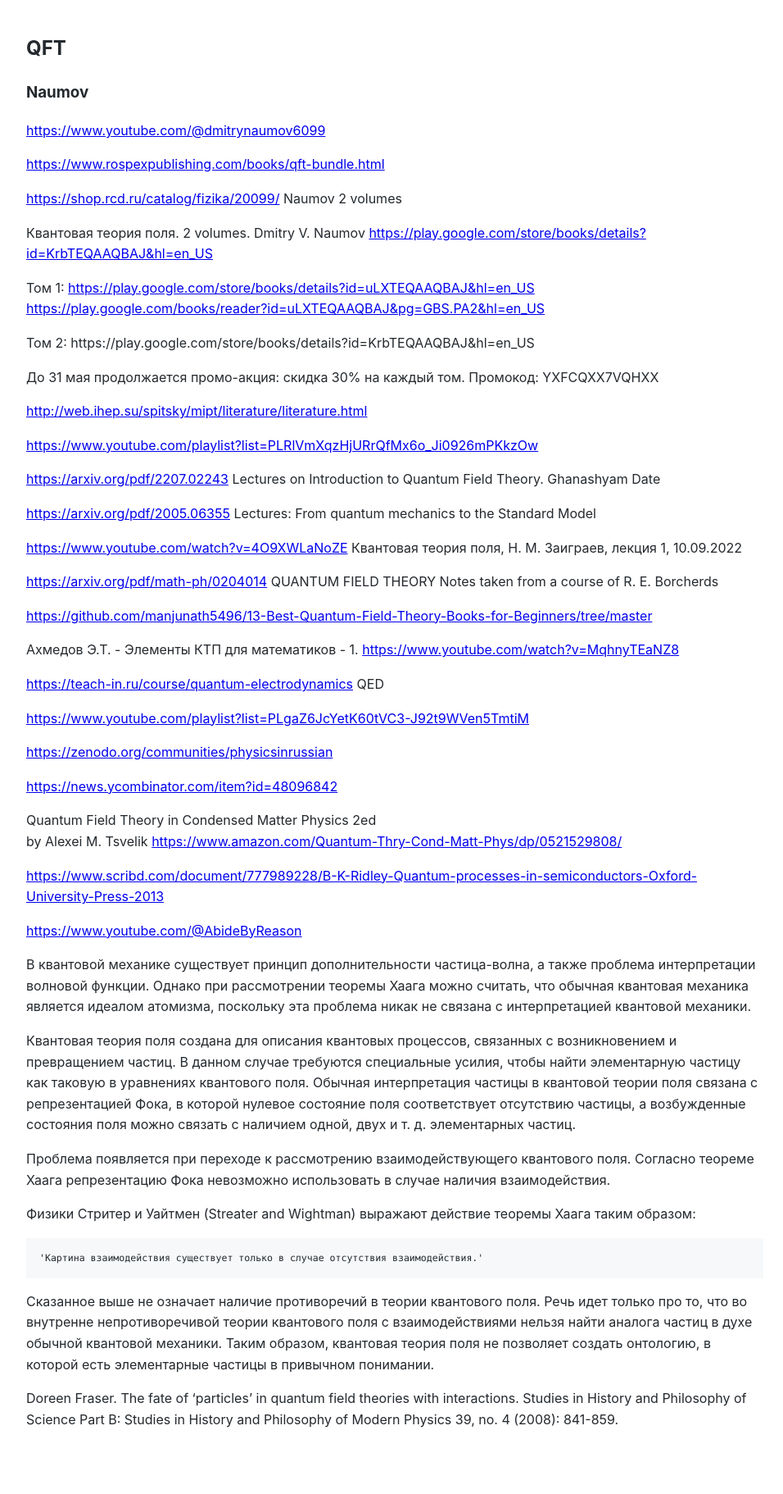
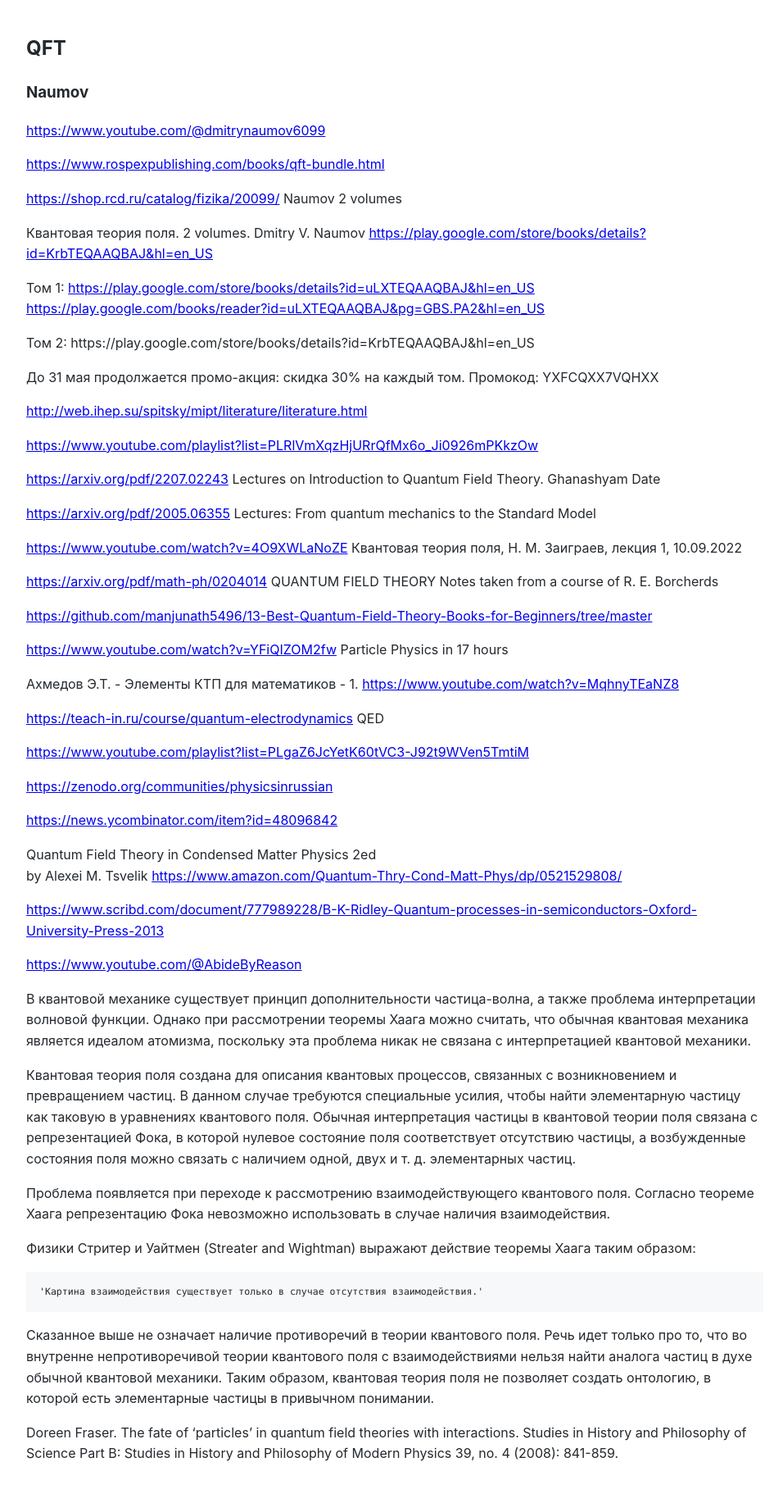
Before and after one commit to Michael-Lubinsky/michael-lubinsky.github.com, a Jekyll site: the page built from physics/qft.md, in a window 1280 px wide. Shown: the whole page at 82% size, without its empty margins (158-1114 px from the left). Built offline with Jekyll 4.4.1, drawn with Linux system fonts in a browser that asks for light colours; our own code applies the rules of GitHub Pages for plain Markdown files; before the commit the page ends 1780 px from its top, so only the background shows below that.

Commit message:
Update qft.md

```diff
--- a/physics/qft.md
+++ b/physics/qft.md
@@ -34,6 +34,9 @@
 <https://arxiv.org/pdf/math-ph/0204014> QUANTUM FIELD THEORY Notes taken from a course of R. E. Borcherds
 
 <https://github.com/manjunath5496/13-Best-Quantum-Field-Theory-Books-for-Beginners/tree/master>
+
+
+<https://www.youtube.com/watch?v=YFiQIZOM2fw> Particle Physics in 17 hours
 
 Ахмедов Э.Т. - Элементы КТП для математиков - 1.
 <https://www.youtube.com/watch?v=MqhnyTEaNZ8>
```
